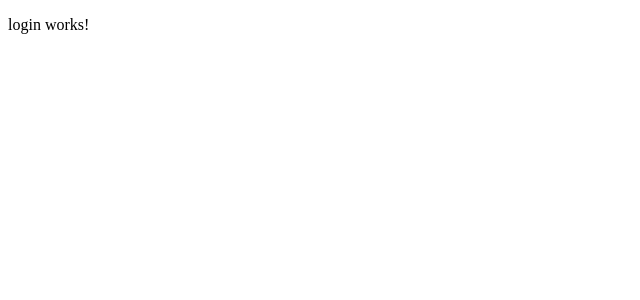
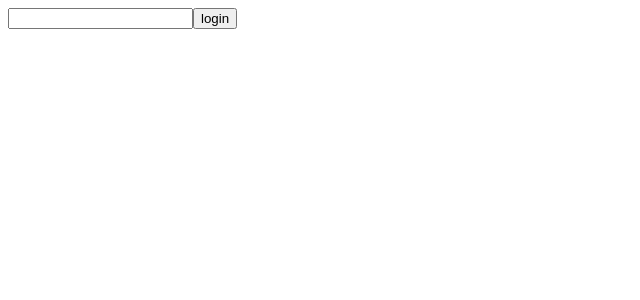
Before and after one commit to Adamjohansson123/PokemonTrainer, an Angular app: page / in a window 1280 px wide. Shown: the top 300 px of the page, without its empty margins (0-640 px from the left). Built offline with nearby package versions, Linux system fonts and the light colour scheme.

Commit message:
added input and button in login and added a function to handle the login click

```diff
--- a/src/app/catalogue/catalogue.component.ts
+++ b/src/app/catalogue/catalogue.component.ts
@@ -10,6 +10,8 @@ export class CatalogueComponent implements OnInit {
   constructor() { }
 
   ngOnInit(): void {
+
+
   }
 
 }
--- a/src/app/login/login.component.html
+++ b/src/app/login/login.component.html
@@ -1,2 +1,2 @@
-<p>login works!</p>
-<router-outlet></router-outlet>
+<input type="text" name="login" id="login">
+<button (click)="handleLogin($event)">login</button>
--- a/src/app/login/login.component.ts
+++ b/src/app/login/login.component.ts
@@ -5,11 +5,16 @@ import { Component, OnInit } from '@angular/core';
   templateUrl: './login.component.html',
   styleUrls: ['./login.component.css']
 })
-export class LoginComponent implements OnInit {
-
+//export class LoginComponent implements OnInit {
+  export class LoginComponent {
   constructor() { }
 
   ngOnInit(): void {
+
+  }
+
+  handleLogin(event: Event): void  {
+    console.log("loggin in" + event)
   }
 
 }
```
